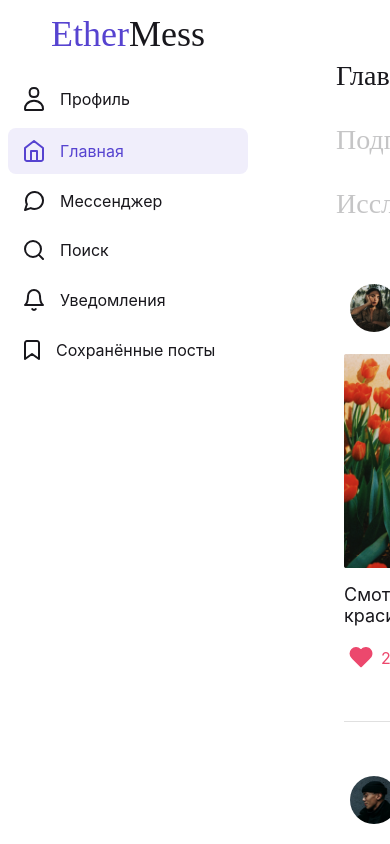
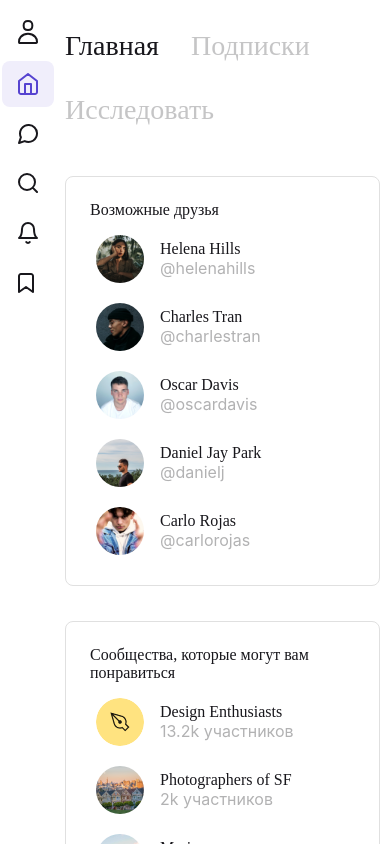
Before and after one commit to HealKnix/react-ether-messenger, a React (Vite) app: page / in a window 390 px wide. Shown: the top 844 px of the page. Built offline with nearby package versions, Linux system fonts and the light colour scheme; a web font is replaced by a local one.

Commit message:
Сделал адаптив под мобилку

```diff
--- a/src/components/Card/Card.css
+++ b/src/components/Card/Card.css
@@ -2,7 +2,6 @@
   display: flex;
   flex-direction: column;
   gap: 10px;
-  width: 341px;
   max-width: 341px;
   border: 1px solid #E0E0E0;
   border-radius: 8px;
--- a/src/components/SidebarMenu/SidebarMenu.css
+++ b/src/components/SidebarMenu/SidebarMenu.css
@@ -6,6 +6,7 @@
   flex: none;
   width: 256px;
   max-width: 256px;
+  padding: 8px;
 }
 
 .sticky-menu {
@@ -14,10 +15,6 @@
   flex-direction: column;
   align-items: center;
   gap: 15px;
-  flex: none;
-  width: 256px;
-  max-width: 256px;
-  padding: 8px;
 }
 
 .side-bar-menu__nav {
@@ -55,3 +52,27 @@
 .side-bar-menu__nav > li > a.active > svg {
   stroke: var(--accent-color);
 }
+
+@media (width <= 921px) {
+  .side-bar-menu {
+    width: 75px;
+  }
+  .sticky-menu > .logo {
+    display: none;
+  }
+  .side-bar-menu__nav > li > a > span {
+    display: none;
+  }
+}
+
+@media (width <= 540px) {
+  .side-bar-menu {
+    width: 55px;
+  }
+  .sticky-menu > .logo {
+    display: none;
+  }
+  .side-bar-menu__nav > li > a > span {
+    display: none;
+  }
+}
--- a/src/components/SidebarMenu/SidebarMenu.tsx
+++ b/src/components/SidebarMenu/SidebarMenu.tsx
@@ -25,7 +25,7 @@ const SidebarMenu: FC = () => {
                 className={"/profile" == location.pathname ? "active" : ""}
               >
                 <ProfileSVG />
-                Профиль
+                <span>Профиль</span>
               </Link>
             </li>
             <li>
@@ -38,7 +38,7 @@ const SidebarMenu: FC = () => {
                 }
               >
                 <HomeSVG />
-                Главная
+                <span>Главная</span>
               </Link>
             </li>
             <li>
@@ -47,7 +47,7 @@ const SidebarMenu: FC = () => {
                 className={"/messenger" == location.pathname ? "active" : ""}
               >
                 <MessageSVG />
-                Мессенджер
+                <span>Мессенджер</span>
               </Link>
             </li>
             <li>
@@ -56,7 +56,7 @@ const SidebarMenu: FC = () => {
                 className={"/search" == location.pathname ? "active" : ""}
               >
                 <SearchSVG />
-                Поиск
+                <span>Поиск</span>
               </Link>
             </li>
             <li>
@@ -67,7 +67,7 @@ const SidebarMenu: FC = () => {
                 }
               >
                 <BellSVG />
-                Уведомления
+                <span>Уведомления</span>
               </Link>
             </li>
             <li>
@@ -76,7 +76,7 @@ const SidebarMenu: FC = () => {
                 className={"/saved-posts" == location.pathname ? "active" : ""}
               >
                 <BookmarkSVG />
-                Сохранённые посты
+                <span>Сохранённые посты</span>
               </Link>
             </li>
           </ul>
--- a/src/index.css
+++ b/src/index.css
@@ -31,10 +31,10 @@
   background-color: var(--accent-color);
 }
 
-html, body {
+/* html, body {
   width: 100dvw;
   overflow-x: hidden;
-}
+} */
 
 a {
   display: block;
--- a/src/pages/Home/Home.css
+++ b/src/pages/Home/Home.css
@@ -9,6 +9,18 @@
 .home-content__wrapper {
   display: flex;
   justify-content: space-between;
-  flex-wrap: wrap;
+  flex-wrap: wrap-reverse;
   gap: 35px;
 }
+
+@media (width <= 921px) {
+  .home__wrapper {
+    padding: 30px 40px;
+  }
+}
+
+@media (width <= 540px) {
+  .home__wrapper {
+    padding: 30px 10px;
+  }
+}
--- a/src/pages/Home/HomeAsideContent/HomeAsideContent.css
+++ b/src/pages/Home/HomeAsideContent/HomeAsideContent.css
@@ -3,3 +3,15 @@
   flex-direction: column;
   gap: 35px;
 }
+
+@media (width <= 1291px) {
+  .aside-content__wrapper {
+    flex-direction: row;
+  }
+}
+
+@media (width <= 921px) {
+  .aside-content__wrapper {
+    flex-direction: column;
+  }
+}
--- a/src/pages/Home/HomePosts/HomePosts.css
+++ b/src/pages/Home/HomePosts/HomePosts.css
@@ -67,3 +67,15 @@
   stroke: var(--accent-color);
   fill: var(--text-accent-color);
 }
+
+@media (width <= 921px) {
+  .post-description {
+    font-size: 16px;
+  }
+}
+
+@media (width <= 540px) {
+  .post-description {
+    font-size: 14px;
+  }
+}
```
